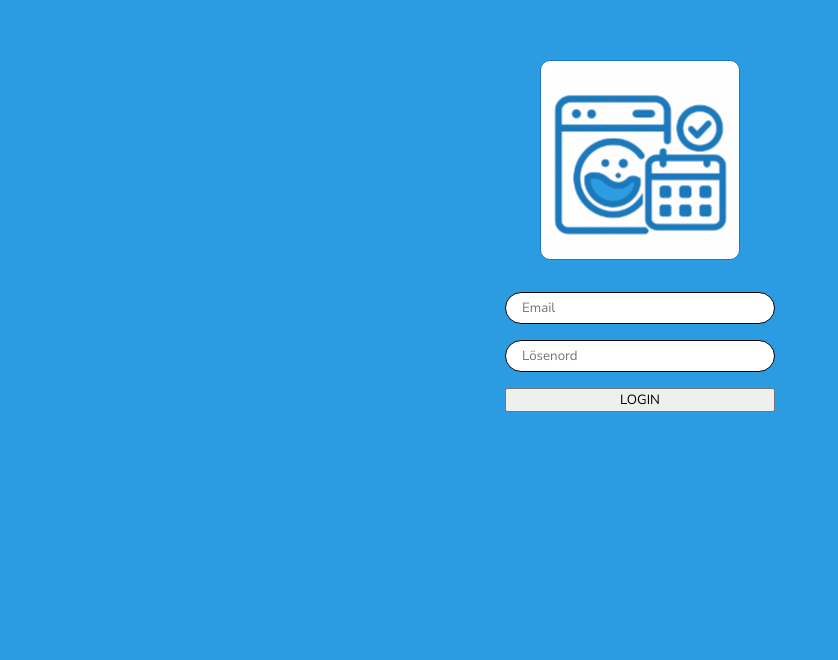
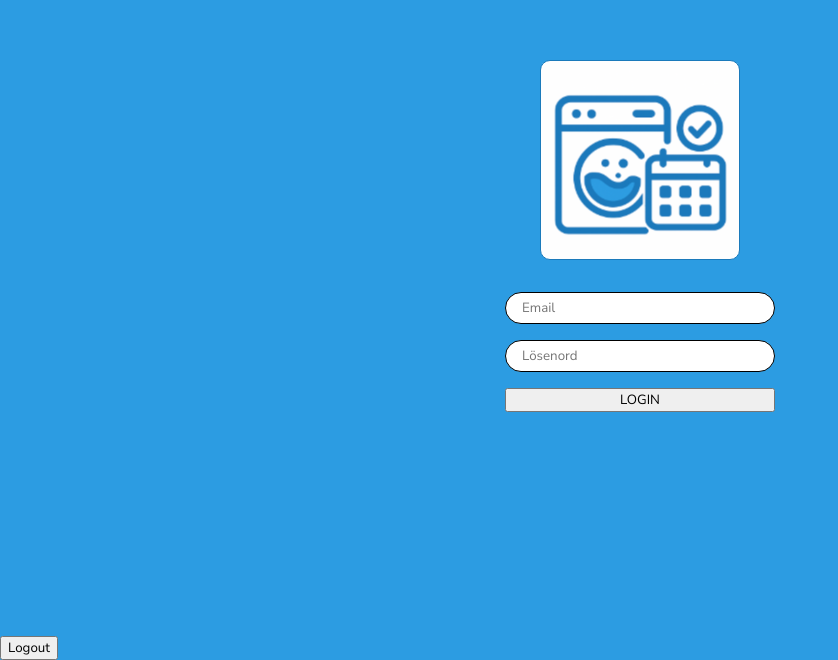
Before and after one commit to Chokladglasyr/LaundryBooking, a React (Vite) app in the folder frontend/: page / in a window 1280 px wide. Shown: the part 164-824 px from the top of the page, without its empty margins (0-838 px from the left). Before the commit the page ends 800 px from the top, so only its background shows below. Built offline with nearby package versions, Linux system fonts and the light colour scheme.

Commit message:
feat: added logout

```diff
--- a/frontend/src/App.tsx
+++ b/frontend/src/App.tsx
@@ -10,7 +10,10 @@ function App() {
   const [loggedIn, setLoggedIn] = useState(false);
   const [user, setUser] = useState<User | null>(null);
 
-
+const logout = () => {
+  setUser(null)
+  setLoggedIn(false)
+}
 
   console.log(user);
 
@@ -19,7 +22,7 @@ function App() {
       <UserContext.Provider value={{user, setUser}}>
       {loggedIn && <Landing />}
       {!loggedIn && <Login setLoggedIn={setLoggedIn} setUser={setUser} />}
-
+          <button onClick={logout}>Logout</button>
       </UserContext.Provider>
     </>
   );
--- a/frontend/src/components/Home.tsx
+++ b/frontend/src/components/Home.tsx
@@ -8,7 +8,7 @@ function Home() {
     // const [posts, setPosts] = useState<Posts[]>([])
     async function getPosts() {
         try {
-            const res = await axios.get('http://localhost:3000/messages')
+            const res = await axios.get('http://localhost:3000/messages', {withCredentials: true})
             console.log(res)
         } catch(err) {
             console.log(err)
--- a/frontend/src/components/Landing.tsx
+++ b/frontend/src/components/Landing.tsx
@@ -22,6 +22,7 @@ function Landing() {
     }
   };
   const location = useLocation();
+
   return (
     <>
       <CompanyLogo />
@@ -32,6 +33,7 @@ function Landing() {
       </nav>
       <Outlet />
       {location.pathname === "/" && <Home />}
+
     </>
   );
 }
```
